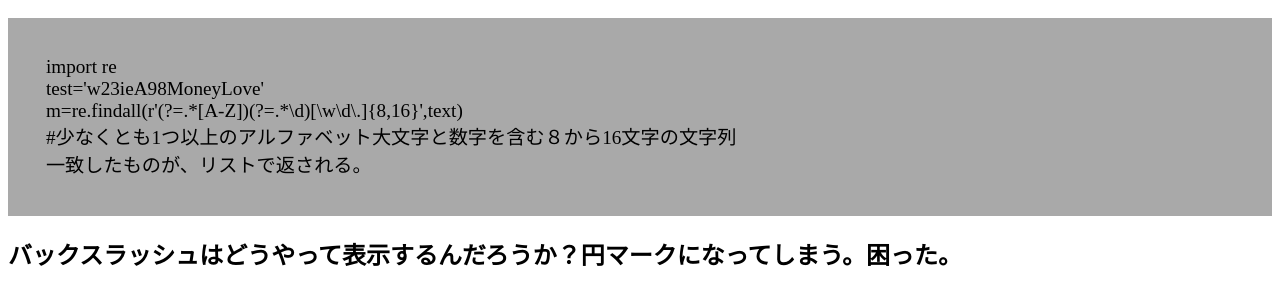
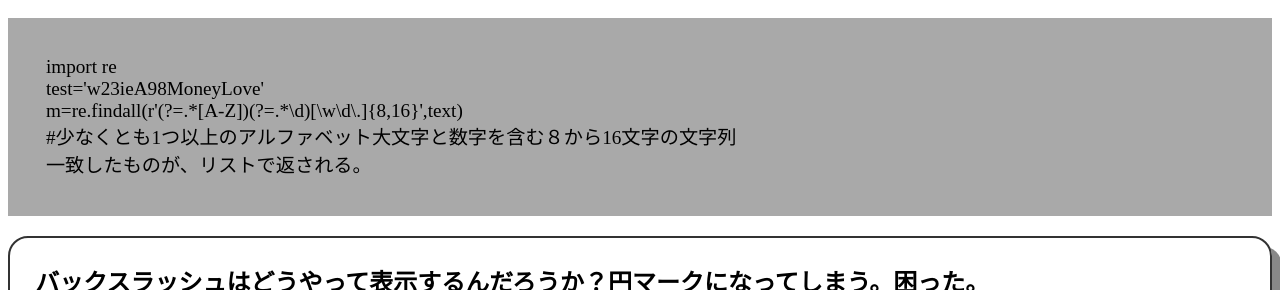
Before and after one commit to DancingOnWhiteBoard/PythonRe, a plain HTML site: page index.html in a window 1280 px wide. Shown: the part 121-411 px from the top of the page. Drawn offline with Linux system fonts and the light colour scheme.

Commit message:
Update style.css

```diff
--- a/style.css
+++ b/style.css
@@ -9,6 +9,13 @@ h1{
   border-radius:20px;
 }
 
+h2{
+  border:solid 2px #333333;
+  padding:2%;
+  word-wrap:break-word;
+  border-radius:20px;
+  box-shadow:10px 10px #888888;
+}
 p{
   background-color:darkgray;
   padding:3%;
```
